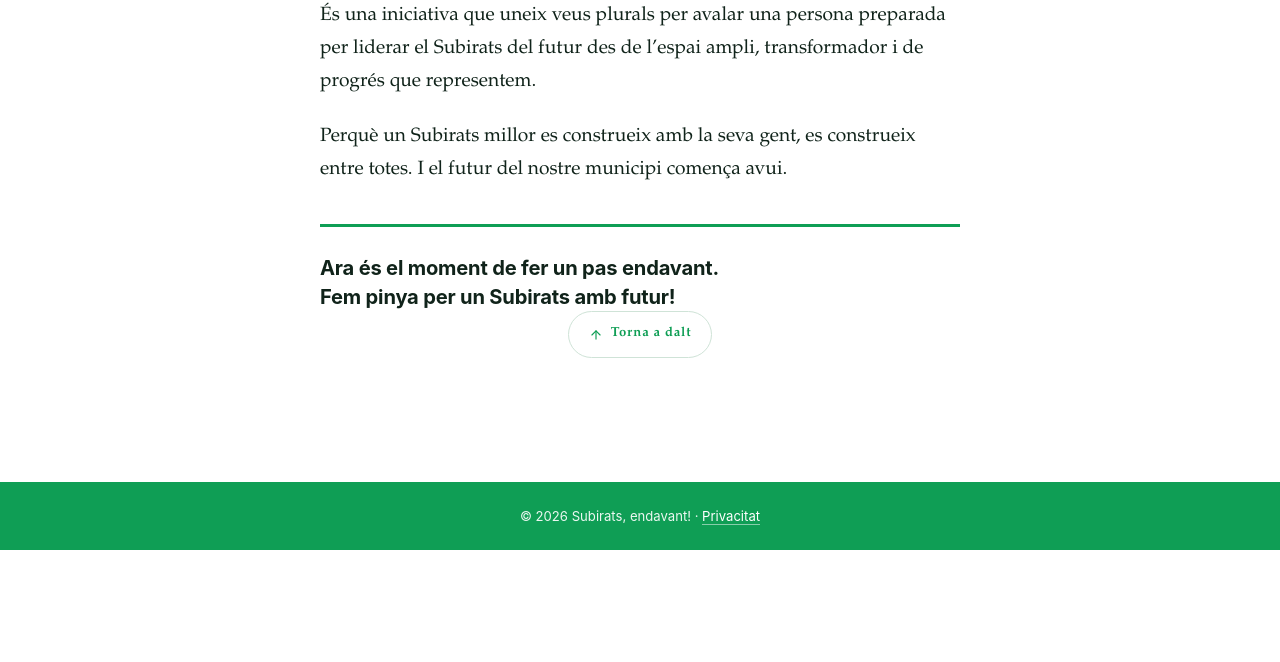
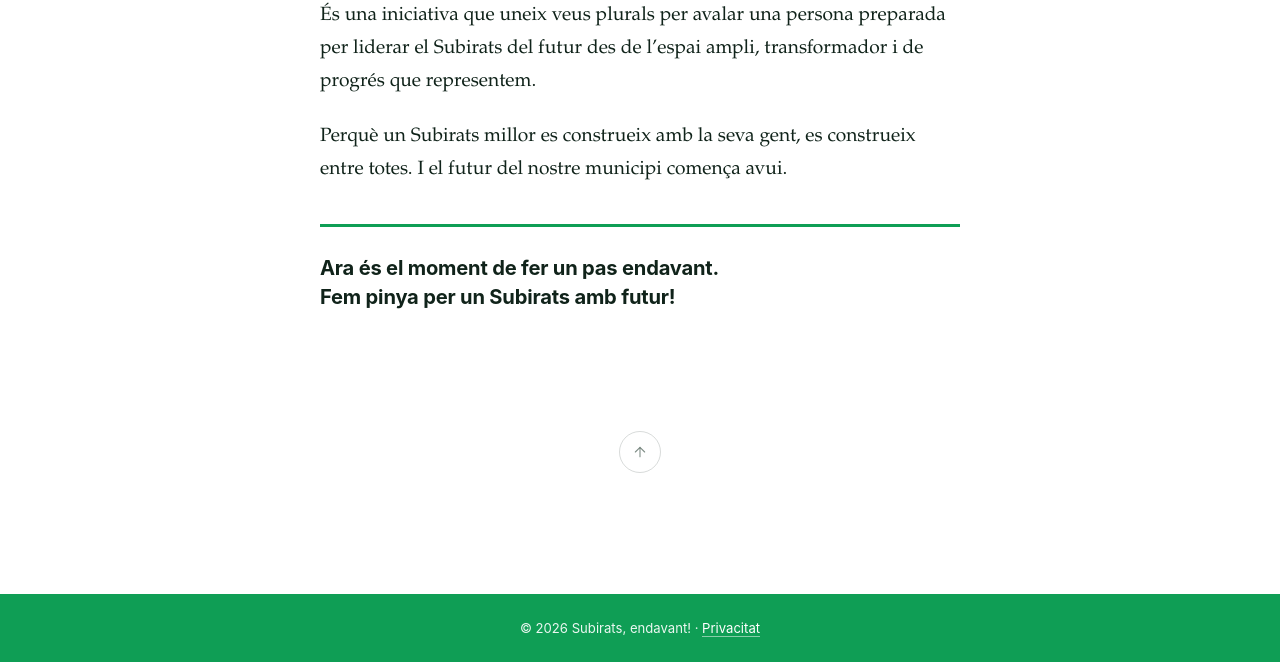
Before and after one commit to jsalvia/subirats-web, a plain HTML site: page index.html in a window 1280 px wide. Shown: the part 2397-3059 px from the top of the page. Before the commit the page ends 2947 px from the top, so only its background shows below. Drawn offline with Linux system fonts and the light colour scheme.

Commit message:
Portada: torna a dalt minim, amb aire i sense text

```diff
--- a/assets/style.css
+++ b/assets/style.css
@@ -1145,33 +1145,32 @@ a { color: inherit; }
 }
 
 /* ------------------------------------------------------- TORNA A DALT --- */
-.torna-dalt {
-  margin: clamp(30px, 5vw, 48px) 0 0;
-  text-align: center;
+.amunt {
+  margin: clamp(72px, 11vw, 120px) 0 clamp(10px, 2vw, 18px);
+  display: flex;
+  justify-content: center;
 }
 
-.torna-dalt__boto {
-  display: inline-flex;
-  align-items: center;
-  gap: 8px;
-  font-size: .82rem;
-  font-weight: 600;
-  letter-spacing: .06em;
-  color: var(--verd);
+.amunt__boto {
+  width: 42px;
+  height: 42px;
+  display: grid;
+  place-items: center;
+  border: 1px solid rgba(16, 35, 26, .16);
+  border-radius: 50%;
+  color: #7f8d86;
   text-decoration: none;
-  border: 1px solid #cfe3d7;
-  border-radius: 999px;
-  padding: 11px 20px;
-  transition: background 160ms ease, border-color 160ms ease, color 160ms ease;
+  transition: color 180ms ease, border-color 180ms ease, transform 180ms ease, background 180ms ease;
 }
 
-.torna-dalt__boto:hover {
-  background: var(--verd);
+.amunt__boto:hover {
+  color: var(--verd);
   border-color: var(--verd);
-  color: #fff;
+  background: rgba(15, 158, 85, .07);
+  transform: translateY(-2px);
 }
 
-.torna-dalt__boto:focus-visible {
-  outline: 3px solid rgba(15,158,85,.35);
-  outline-offset: 2px;
+.amunt__boto:focus-visible {
+  outline: 2px solid rgba(15, 158, 85, .45);
+  outline-offset: 3px;
 }
--- a/index.html
+++ b/index.html
@@ -7,7 +7,7 @@
 <meta name="description" content="Subirats, endavant!: manifest i subscripció per correu.">
 <meta name="robots" content="noindex,nofollow">
 <meta name="theme-color" content="#0F9E55">
-<link rel="stylesheet" href="assets/style.css?v=26">
+<link rel="stylesheet" href="assets/style.css?v=27">
 </head>
 <body class="inici">
 
@@ -158,15 +158,13 @@
     </p>
 
   </article>
-
-  <p class="torna-dalt">
-    <a class="torna-dalt__boto" href="#inici">
-      <svg width="14" height="14" viewBox="0 0 24 24" fill="none" stroke="currentColor" stroke-width="2" stroke-linecap="round" stroke-linejoin="round" aria-hidden="true">
+  <div class="amunt">
+    <a class="amunt__boto" href="#inici" aria-label="Torna a dalt de tot">
+      <svg width="16" height="16" viewBox="0 0 24 24" fill="none" stroke="currentColor" stroke-width="1.6" stroke-linecap="round" stroke-linejoin="round" aria-hidden="true">
         <path d="M12 19V5"/><path d="m5 12 7-7 7 7"/>
       </svg>
-      Torna a dalt
     </a>
-  </p>
+  </div>
 </main>
 
 <footer class="peu">
```
Also changed, not shown: actualitat.html (+1 -1 lines), agenda.html (+1 -1 lines), contactar.html (+1 -1 lines), noticia-candidatura-maria-carbo.html (+1 -1 lines), noticia-presentacio-12-desembre.html (+1 -1 lines), qui-som.html (+1 -1 lines).
